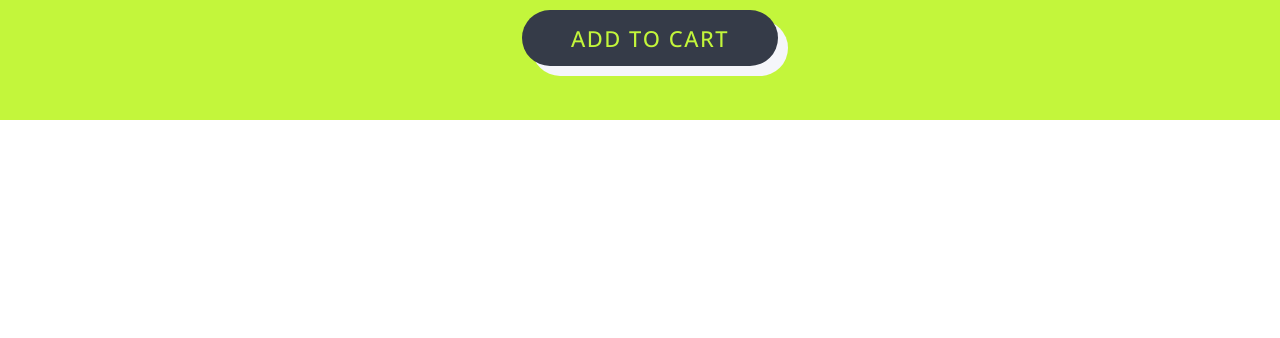
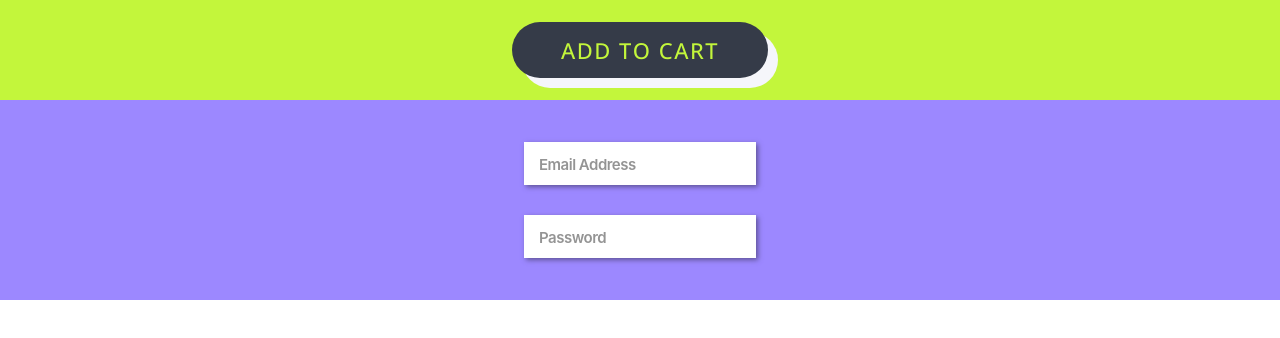
Before and after one commit to grantongrant/caraway-challenges, a React (Create React App) app: page / in a window 1280 px wide. Shown: the top 338 px of the page. Built offline with nearby package versions, Linux system fonts and the light colour scheme.

Commit message:
worked on challenge number 2

```diff
--- a/src/App.js
+++ b/src/App.js
@@ -1,10 +1,12 @@
 import './App.css';
-import ChallengeOne from './components/ChallengeOne';
+import ChallengeOne from './components/ChallengeOne/ChallengeOne';
+import ChallengeTwo from './components/ChallengeTwo/ChallengeTwo';
 
 function App() {
   return (
     <div className="App">
       <ChallengeOne/>
+      <ChallengeTwo/>
     </div>
   );
 }
--- a/src/components/ChallengeOne.css
+++ b/src/components/ChallengeOne/ChallengeOne.css
@@ -9,6 +9,7 @@
     display: flex;
     justify-content: center;
     padding: 10px;
+    align-items: center;
 }
 
 #add-to-cart {
--- /dev/null
+++ b/src/components/ChallengeTwo/ChallengeTwo.css
@@ -0,0 +1,67 @@
+
+.input-container{
+    background-color: #9c88ff;
+    height: 200px;
+    width: 100%;
+    margin: 0 auto;
+    display: flex;
+    flex-direction: column;
+    justify-content: center;
+    padding: 10px;
+    align-items: center;
+}
+
+.wrapper {
+    position: relative;
+}
+
+
+.input.hover ~ .label,
+.input:not(:focus):valid ~ .label {
+    left: 30px;
+    top: 28px;
+    font-size:15px;
+    opacity: 1;
+    color: rgb(148,148,148);
+}
+
+.input {
+    background-color: white;
+    border: 2px solid transparent;
+    color: green;
+    margin: 15px;
+    height: 43px;
+    width: 232px;
+    font-size: 15px;
+    padding-left: 18px;
+    transition: .5s ease-in-out;
+    box-shadow: 2px 2px 5px #5e5396;
+    position: relative;
+}
+
+.label {
+    position: absolute;
+    left: -8px;
+    top: -8px;
+    transition: 0.5s ease all;
+    font-weight: 600;
+    font-size: 12px;
+    color: white;
+    letter-spacing: -.5px;
+}
+
+.input:focus:invalid {
+    color: black;
+}
+
+.input:hover {
+    transform: scale(1.2);
+}
+
+.input:focus{
+    border: 2px solid #2c3e50;
+    outline: none;
+    outline-offset: 0px;
+    transform: scale(1.2);
+    color: green;
+}
--- /dev/null
+++ b/src/components/ChallengeTwo/ChallengeTwo.js
@@ -0,0 +1,20 @@
+import "./ChallengeTwo.css";
+
+const ChallengeTwo = () => {
+    return (
+        <>
+        <div className="input-container">
+            <div className="wrapper">
+                <input className="input"type="email"></input>
+                <span className="label">Email Address</span>
+            </div>
+            <div className="wrapper">
+                <input className="input" type="password"/>
+                <span className="label">Password</span>
+            </div>
+        </div>
+        </>
+    )
+}
+
+export default ChallengeTwo;
--- a/src/index.css
+++ b/src/index.css
@@ -1,3 +1,7 @@
+* {
+  box-sizing: border-box;
+}
+
 body {
   margin: 0;
   font-family: -apple-system, BlinkMacSystemFont, 'Segoe UI', 'Roboto', 'Oxygen',
```
Also changed, not shown: src/components/ChallengeOne/ChallengeOne.js (renamed from src/components/ChallengeOne.js).
